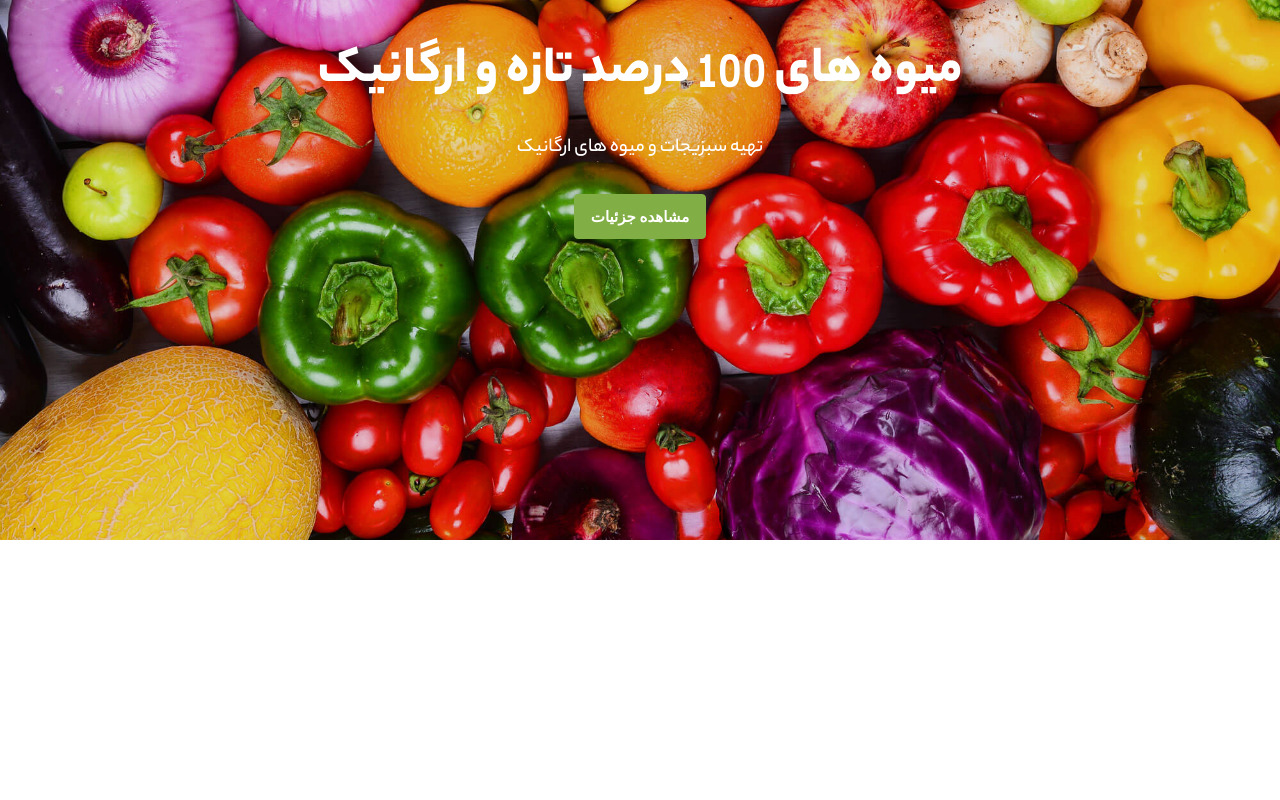
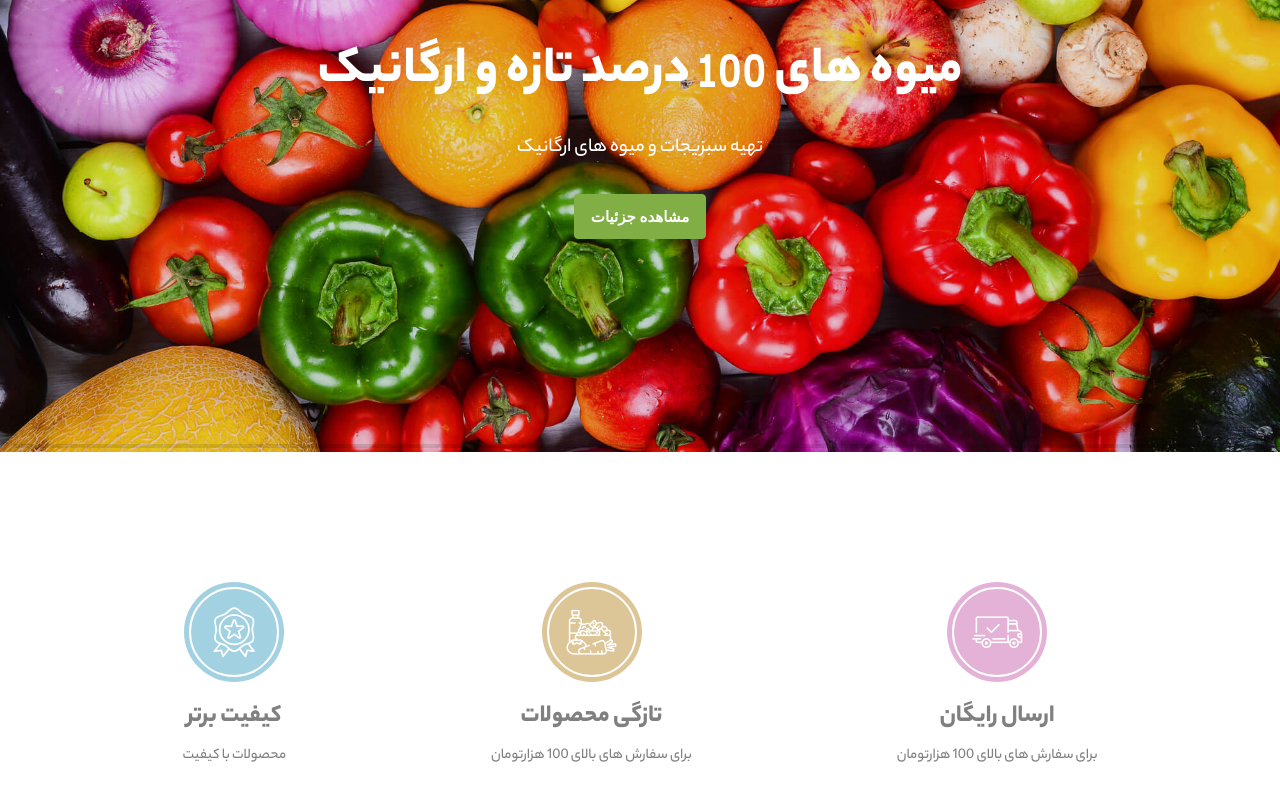
Before and after one commit to shahryar2004a/vegetables-shop, a React (Create React App) app: page / in a window 1280 px wide. Shown: the part 344-1144 px from the top of the page. Built offline with nearby package versions, Linux system fonts and the light colour scheme.

Commit message:
add section services

```diff
--- a/public/index.html
+++ b/public/index.html
@@ -1,5 +1,5 @@
 <!DOCTYPE html>
-<html lang="en">
+<html lang="en" class="">
   <head>
     <meta charset="utf-8" />
     <link rel="icon" href="%PUBLIC_URL%/favicon.ico" />
--- a/src/components/NavBar/NavBar.jsx
+++ b/src/components/NavBar/NavBar.jsx
@@ -39,7 +39,7 @@ export default function NavBar() {
     };
   return (
     <>
-    <nav className={`bg-white dark:bg-zinc-700 dark:text-white w-full ${isScrolled ? 'fixed z-50' : 'relative'} px-4 py-4 md:py-6 font-YekanMedium`}>
+    <nav className={`bg-white dark:bg-zinc-700 dark:text-white w-full shadow-xl	 ${isScrolled ? 'fixed z-50' : 'relative'} px-4 py-4 md:py-6 font-YekanMedium`}>
       <div className="container mx-auto flex justify-between  items-center">
        <div className='flex '>
 
--- /dev/null
+++ b/src/components/Services/Service/Service.css
@@ -0,0 +1,99 @@
+
+
+
+
+
+
+.service-item{
+
+    padding: 50px;
+    display: flex;
+    flex-direction: column;
+    justify-content: center;
+    align-items: center;
+
+     }
+
+    .out-circle{
+
+    color: white;
+    width: 100px;
+    height: 100px;
+    border-radius: 50%;
+    display: flex;
+    justify-content: center;
+    align-items: center;
+    transition: all 0.3s;
+    }
+    .free-send{
+      animation: bounceIn 1s  ease-in;
+
+    }
+    .free-send>.out-circle{
+      background-color: #e4b2d6;
+    }
+    .free-send>.out-circle:hover{
+      background-color: #82ae46;
+    }
+    .product-fresh{
+      animation: bounceIn 1.3s  ease-in;
+
+    }
+    .product-fresh>.out-circle{
+      background-color: #dcc698;
+    }
+    .product-fresh>.out-circle:hover{
+     background-color: #82ae46;
+    }
+    .best-quality{
+      animation: bounceIn 1.6s  ease-in;
+    }
+    .best-quality>.out-circle{
+      background-color: #a2d1e1;
+    }
+    .best-quality>.out-circle:hover{
+      background-color: #82ae46;
+    }
+    .support{
+      animation: bounceIn 1.9s  ease-in;
+
+    }
+    .support>.out-circle{
+      background-color: #dcd691;
+
+    }
+    .support>.out-circle:hover{
+      background-color: #82ae46;
+    }
+    .in-circle{
+    border: 2px white solid;
+    width: 90px;
+    height: 90px;
+    border-radius: 50%;
+    display: flex;
+    flex-direction: column;
+    justify-content: center;
+    align-items: center;
+    }
+
+    .service-icon{
+      width: 130px;
+    height: 130px;
+    border-radius: 50%;
+    font-size: 50px;
+    display: flex;
+    justify-content: center;
+    align-items: center;
+    }
+
+    .media-body{
+      display: flex;
+      flex-direction: column;
+      justify-content: center;
+      align-items: center;
+      margin-top: 10px;
+    }
+
+    .heading{
+      font-size: 28px;
+    }
--- /dev/null
+++ b/src/components/Services/Service/Service.jsx
@@ -0,0 +1,22 @@
+import React from 'react'
+
+import './Service.css'
+export default function Service({data}) {
+  return (
+    <>
+       <div className={` service-item ${data.name}`}>
+                <div className="out-circle cursor-pointer">
+                  <div className="in-circle ">
+
+                      <span className={`${data.icon} service-icon`}></span>
+
+                  </div>
+                </div>
+                <div className="media-body">
+                  <h3 className="heading font-YekanHeavy">{data.title}</h3>
+                  <span className='font-YekanMedium text-[15px]'>{data.des}</span>
+              </div>
+              </div>
+    </>
+  )
+}
--- /dev/null
+++ b/src/components/Services/Services.css
@@ -0,0 +1,44 @@
+	/*
+  	Flaticon icon font: Flaticon
+  	Creation date: 12/08/2018 13:24
+  	*/
+
+
+      @font-face {
+        font-family: "Flaticon";
+        src: url("/public/fonts/flaticon/font/Flaticon.eot");
+        src: url("/public/fonts/flaticon/font/Flaticon.eot?#iefix") format("embedded-opentype"),
+             url("/public//fonts/flaticon/font/Flaticon.woff") format("woff"),
+             url("/public/fonts/flaticon/font/Flaticon.ttf") format("truetype"),
+             url("/public//fonts/flaticon/font/Flaticon.svg#Flaticon") format("svg");
+        font-weight: normal;
+        font-style: normal;
+      }
+
+      @media screen and (-webkit-min-device-pixel-ratio:0) {
+        @font-face {
+          font-family: "Flaticon";
+          src: url("/public//fonts/flaticon/font/Flaticon.svg#Flaticon") format("svg");
+        }
+      }
+
+      [class^="flaticon-"]:before, [class*=" flaticon-"]:before,
+      [class^="flaticon-"]:after, [class*=" flaticon-"]:after {
+        font-family: Flaticon;
+        font-style: normal;
+        font-weight: normal;
+        font-variant: normal;
+        text-transform: none;
+        line-height: 1;
+
+        /* Better Font Rendering =========== */
+        -webkit-font-smoothing: antialiased;
+        -moz-osx-font-smoothing: grayscale;
+      }
+
+      .flaticon-shipped:before { content: "\f100"; }
+      .flaticon-box:before { content: "\f101"; }
+      .flaticon-award:before { content: "\f102"; }
+      .flaticon-customer-service:before { content: "\f103"; }
+      .flaticon-salad:before { content: "\f104"; }
+      .flaticon-diet:before { content: "\f105"; }
--- /dev/null
+++ b/src/components/Services/Services.jsx
@@ -0,0 +1,30 @@
+import React,{useState} from 'react'
+import Service from './Service/Service'
+import { services } from '../../data'
+
+
+import './Services.css'
+export default function Services() {
+
+    const [servicesData,setServicesData]=useState(services)
+    console.log(servicesData)
+  return (
+    <>
+     <section class="service mt-20">
+          <div class="container">
+            <div class="flex justify-around flex-wrap">
+
+          {
+            servicesData.map((service)=>(
+              <Service key={service.id} data={service}/>
+            ))
+          }
+
+
+
+            </div>
+          </div>
+</section>
+    </>
+  )
+}
--- a/src/components/Slider/Slider.jsx
+++ b/src/components/Slider/Slider.jsx
@@ -23,7 +23,7 @@ export default function Slider() {
       }}
       loop={true}
       modules={[Autoplay, EffectFade, Pagination, Navigation]} // ماژول‌های مورد نیاز
-      className="mySwiper h-[500vh]"
+      className="mySwiper h-[89vh]"
       onSlideChangeTransitionStart={() => {
         // فعال کردن انیمیشن محو شدن فقط در تغییر خودکار
         document.querySelector('.swiper-wrapper').style.transition = 'opacity 0.5s ease';
--- a/src/data.js
+++ b/src/data.js
@@ -3,11 +3,13 @@ import Images from "./components/Images/Images";
 
 const slides = [
     {
+      id:1,
       image: Images.bg1,
       title: 'تهیه میوه و سبزیجات تازه',
       description: 'تهیه سبزیجات و میوه های ارگانیک',
     },
     {
+      id:2,
       image:Images.bg2,
       title: 'میوه های 100 درصد تازه و ارگانیک',
       description: 'تهیه سبزیجات و میوه های ارگانیک',
@@ -15,5 +17,28 @@ const slides = [
 
   ];
 
+ const services=[
+    {
+      id:1,
+      name:'free-send',
+      icon:'flaticon-shipped',
+      title:'ارسال رایگان',
+      des:'برای سفارش های بالای 100 هزارتومان',
+    },
+    {
+      id:2,
+      name:'product-fresh',
+      icon:'flaticon-diet',
+      title:'تازگی محصولات',
+      des:'برای سفارش های بالای 100 هزارتومان',
+    },
+    {
+      id:3,
+      name:'best-quality',
+      icon:'flaticon-award',
+      title:'کیفیت برتر',
+      des:'محصولات با کیفیت',
+    }
+ ]
 
-  export  {slides}
+  export  {slides,services}
--- a/src/pages/Home/Home.js
+++ b/src/pages/Home/Home.js
@@ -2,12 +2,14 @@ import React from 'react'
 import Topper from '../../components/Topper/Topper'
 import NavBar from '../../components/NavBar/NavBar'
 import Slider from '../../components/Slider/Slider'
+import Services from '../../components/Services/Services'
 
 export default function Home() {
   return (
     <>
       <NavBar/>
       <Slider/>
+      <Services/>
     </>
   )
 }
```
